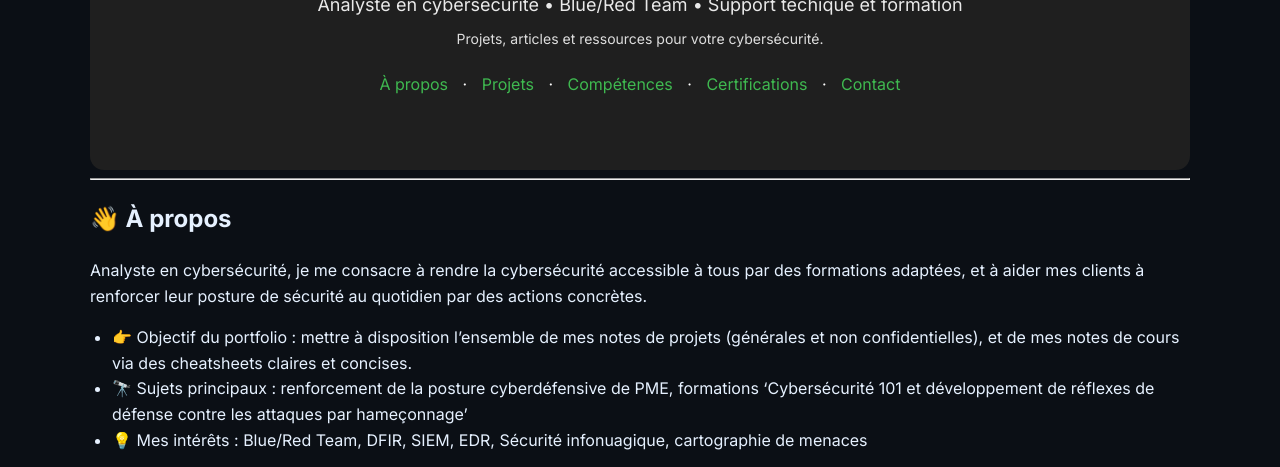
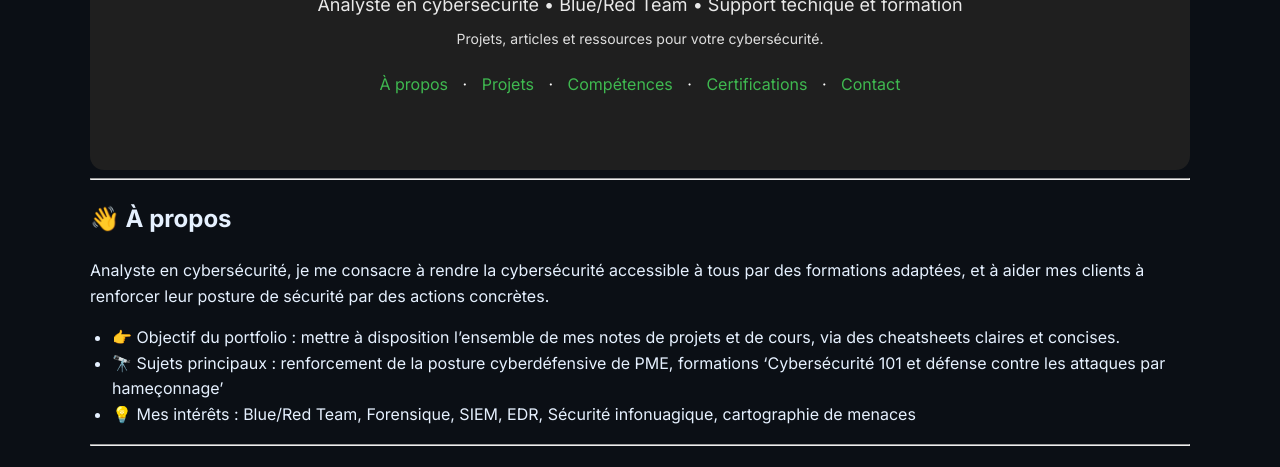
Before and after one commit to sqltemp/portfolio, a Jekyll site: the page built from index.md, in a window 1280 px wide and 1400 px high, scrolled down 414 px. Shown: the top 467 px of the window. Built offline with Jekyll 4.4.1, drawn with Linux system fonts in a browser that asks for light colours; our own code applies the rules of GitHub Pages for plain Markdown files; some of the changed text lies outside the part shown.

Commit message:
Update index.md

```diff
--- a/index.md
+++ b/index.md
@@ -32,12 +32,12 @@
 <!-- ===== À PROPOS ===== -->
 <h2 id="a-propos">👋 À propos</h2>
 
-Analyste en cybersécurité, je me consacre à rendre la cybersécurité accessible à tous par des formations adaptées, et à aider mes clients à renforcer leur posture de sécurité au quotidien par des actions concrètes.
+Analyste en cybersécurité, je me consacre à rendre la cybersécurité accessible à tous par des formations adaptées, et à aider mes clients à renforcer leur posture de sécurité par des actions concrètes.
 
 
-- 👉 Objectif du portfolio : mettre à disposition l'ensemble de mes notes de projets (générales et non confidentielles), et de mes notes de cours via des cheatsheets claires et concises.
-- 🔭 Sujets principaux : renforcement de la posture cyberdéfensive de PME, formations 'Cybersécurité 101 et développement de réflexes de défense contre les attaques par hameçonnage'
-- 💡 Mes intérêts : Blue/Red Team, DFIR, SIEM, EDR, Sécurité infonuagique, cartographie de menaces
+- 👉 Objectif du portfolio : mettre à disposition l'ensemble de mes notes de projets et de cours, via des cheatsheets claires et concises.
+- 🔭 Sujets principaux : renforcement de la posture cyberdéfensive de PME, formations 'Cybersécurité 101 et défense contre les attaques par hameçonnage'
+- 💡 Mes intérêts : Blue/Red Team, Forensique, SIEM, EDR, Sécurité infonuagique, cartographie de menaces
 
 ---
 
@@ -49,30 +49,30 @@
 <div class="projects-row" style="display:flex; flex-wrap:wrap; justify-content:center; gap:20px; background-color:#000; padding:30px; border-radius:12px;">
 
   <!-- CARTE 1 -->
-  <div style="flex:1 1 300px; min-width:220px; max-width:280px; background-color:#0d0d0d; border:1px solid #3fb950; border-radius:10px; padding:18px; color:#ffffff; font-family:'Courier New', monospace; box-shadow:0 0 10px rgba(63,185,80,0.2); text-align:center;display:flex;flex-direction:column;">
+  <div style="flex:1 1 300px; min-width:220px; max-width:280px; background-color:#0d0d0d; border:1px solid #1e90ff; border-radius:10px; padding:18px; color:#ffffff; font-family:'Courier New', monospace; box-shadow:0 0 10px rgba(63,185,80,0.2); text-align:center;display:flex;flex-direction:column;">
     <img src="assets/project1.png" alt="Sécurité des PME" style="width:100%; border-radius:6px; margin-bottom:12px; border:1px solid #3fb950;">
     <h3 style="margin:6px 0 10px; color:#ffffff;">> Développement de programmes de cybersécurité pour les PME</h3>
     <p style="margin:0 0 12px; line-height:1.5;">Inventaire actifs, scans (Nmap/Nessus), choix et configuration d'outils défensifs.</p>
     <p style="margin:0 0 12px; font-size:14px; opacity:.9;">Stack : Nmap · Nessus · Python</p>
-    <a href="projects/secu-PME/" style="display:inline-block; margin-top:auto; padding:6px 10px; background-color:#3fb950; color:#ffffff; text-decoration:none; border-radius:4px; font-weight:bold;">Ouvrir le projet</a>
+    <a href="projects/secu-PME/" style="display:inline-block; margin-top:auto; padding:6px 10px; background-color:#1e90ff; color:#ffffff; text-decoration:none; border-radius:4px; font-weight:bold;">Ouvrir le projet</a>
   </div>
 
   <!-- CARTE 2 -->
-  <div style="flex:1 1 300px; min-width:220px; max-width:280px; background-color:#0d0d0d; border:1px solid #3fb950; border-radius:10px; padding:18px; color:#ffffff; font-family:'Courier New', monospace; box-shadow:0 0 10px rgba(63,185,80,0.2); text-align:center;display:flex;flex-direction:column;">
+  <div style="flex:1 1 300px; min-width:220px; max-width:280px; background-color:#0d0d0d; border:1px solid #1e90ff; border-radius:10px; padding:18px; color:#ffffff; font-family:'Courier New', monospace; box-shadow:0 0 10px rgba(63,185,80,0.2); text-align:center;display:flex;flex-direction:column;">
     <img src="assets/project2.png" alt="Formations" style="width:100%; border-radius:6px; margin-bottom:12px; border:1px solid #3fb950;">
     <h3 style="margin:6px 0 10px; color:#ffffff;">> Formation 'Cybersécurité 101'</h3>
     <p style="margin:0 0 12px; line-height:1.5;">Sensibilisation aux techniques de hameconnage via des activités ludiques et des périodes de discussion.</p>
-    <p style="margin:0 0 12px; font-size:14px; opacity:.9;">Stack : support de formation · en présentiel · activités ludiques </p>
-    <a href="projects/formations-101/" style="display:inline-block; margin-top:auto; padding:6px 10px; background-color:#3fb950; color:#ffffff; text-decoration:none; border-radius:4px; font-weight:bold;">Ouvrir le projet</a>
+    <p style="margin:0 0 12px; font-size:14px; opacity:.9;">Stack : support de formation </p>
+    <a href="projects/formations-101/" style="display:inline-block; margin-top:auto; padding:6px 10px; background-color:#1e90ff; color:#ffffff; text-decoration:none; border-radius:4px; font-weight:bold;">Ouvrir le projet</a>
   </div>
 
   <!-- CARTE 3 -->
-  <div style="flex:1 1 300px; min-width:220px; max-width:280px; background-color:#0d0d0d; border:1px solid #3fb950; border-radius:10px; padding:18px; color:#ffffff; font-family:'Courier New', monospace; box-shadow:0 0 10px rgba(63,185,80,0.2); text-align:center;display:flex;flex-direction:column;">
+  <div style="flex:1 1 300px; min-width:220px; max-width:280px; background-color:#0d0d0d; border:1px solid #1e90ff; border-radius:10px; padding:18px; color:#ffffff; font-family:'Courier New', monospace; box-shadow:0 0 10px rgba(63,185,80,0.2); text-align:center;display:flex;flex-direction:column;">
     <img src="assets/project3.png" alt="A venir" style="width:100%; border-radius:6px; margin-bottom:12px; border:1px solid #3fb950;">
     <h3 style="margin:6px 0 10px; color:#ffffff;">> A Déterminer</h3>
     <p style="margin:0 0 12px; line-height:1.5;">A Déterminer.</p>
     <p style="margin:0 0 12px; font-size:14px; opacity:.9;">Stack : A Déterminer · A Déterminer · A Déterminer </p>
-    <a href="projects/a-venir/" style="display:inline-block; margin-top:auto; padding:6px 10px; background-color:#3fb950; color:#ffffff; text-decoration:none; border-radius:4px; font-weight:bold;">Ouvrir le projet</a>
+    <a href="projects/a-venir/" style="display:inline-block; margin-top:auto; padding:6px 10px; background-color:#1e90ff; color:#ffffff; text-decoration:none; border-radius:4px; font-weight:bold;">Ouvrir le projet</a>
   </div>
 
 </div>
```
